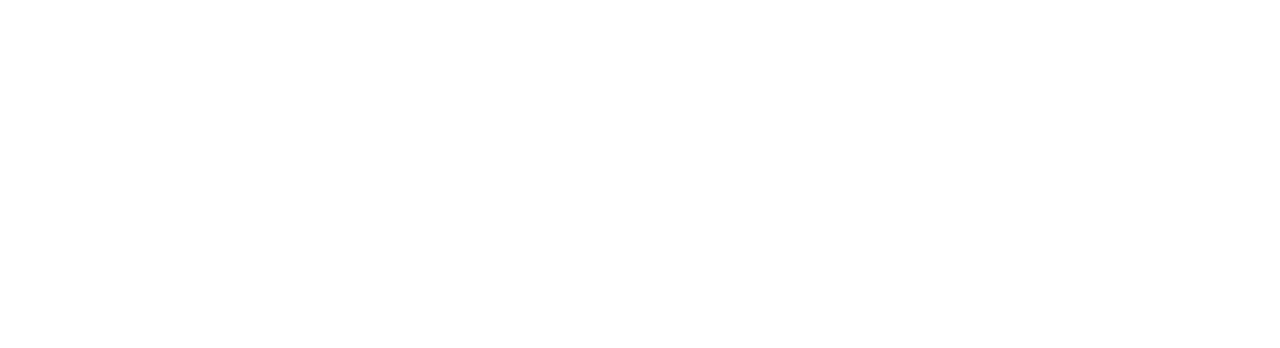
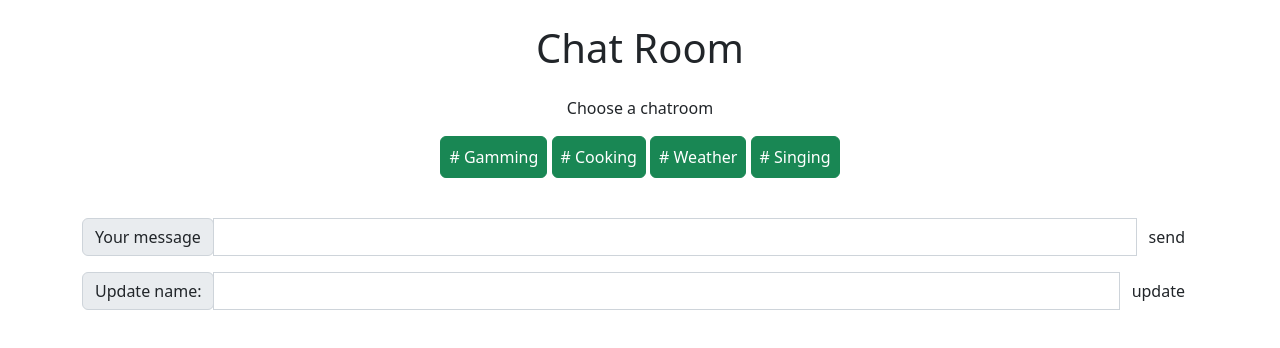
Before and after one commit to AsmaaMoallim/JS_Chat_Rooms, a plain HTML site: page index.html in a window 1280 px wide. Drawn offline with nearby package versions, Linux system fonts and the light colour scheme.

Commit message:
index.html

```diff
--- a/index.html
+++ b/index.html
@@ -14,6 +14,65 @@
 
 <body>
 
+    <!-- container & title -->
+
+    <div class="container my-4 text-center">
+        <h1 class="my-4 text-center"> Chat Room </h1>
+
+        <!-- buttons for chatrooms -->
+        <div class="chat-rooms mb-3 text-center">
+            <div class="my-2">Choose a chatroom</div>
+
+            <button class="btn btn-success my-2 sm p-2" id="Gamming"> # Gamming </button>
+            <button class="btn btn-success my-2 sm p-2" id="Cooking"> # Cooking </button>
+            <button class="btn btn-success my-2 sm p-2" id="Weather"> # Weather </button>
+            <button class="btn btn-success my-2 sm p-2" id="Singing"> # Singing </button>
+
+        </div>
+
+        <!-- chat list / widow -->
+
+        <div class="chat-window">
+            <ul class="chat-list list-group"></ul>
+        </div>
+
+        <!-- nav chat form -->
+
+        <form action="" class="new-chat my-3">
+            <div class="input-group">
+                <div class="input-group-prepend">
+                    <div class="input-group-text">
+                        Your message
+                    </div>
+                </div>
+                <input type="text" id="message" class="form-control" required>
+                <div class="input-group-append">
+                    <input type="submit" class="btn" value="send">
+                </div>
+            </div>
+        </form>
+
+        <!-- update name form -->
+
+        <form action="" class="new-name my-3">
+            <div class="input-group">
+                <div class="input-group-prepend">
+                    <div class="input-group-text">
+                        Update name:
+                    </div>
+                </div>
+                <input type="text" id="name" class="form-control" required>
+                <div class="input-group-append">
+                    <input type="submit" class="btn" value="update">
+                </div>
+            </div>
+            <div class="update-mssg"></div>
+        </form>
+
+    </div>
+
+
+
 
 
     <script src="scripts/chat.js"></script>
```
